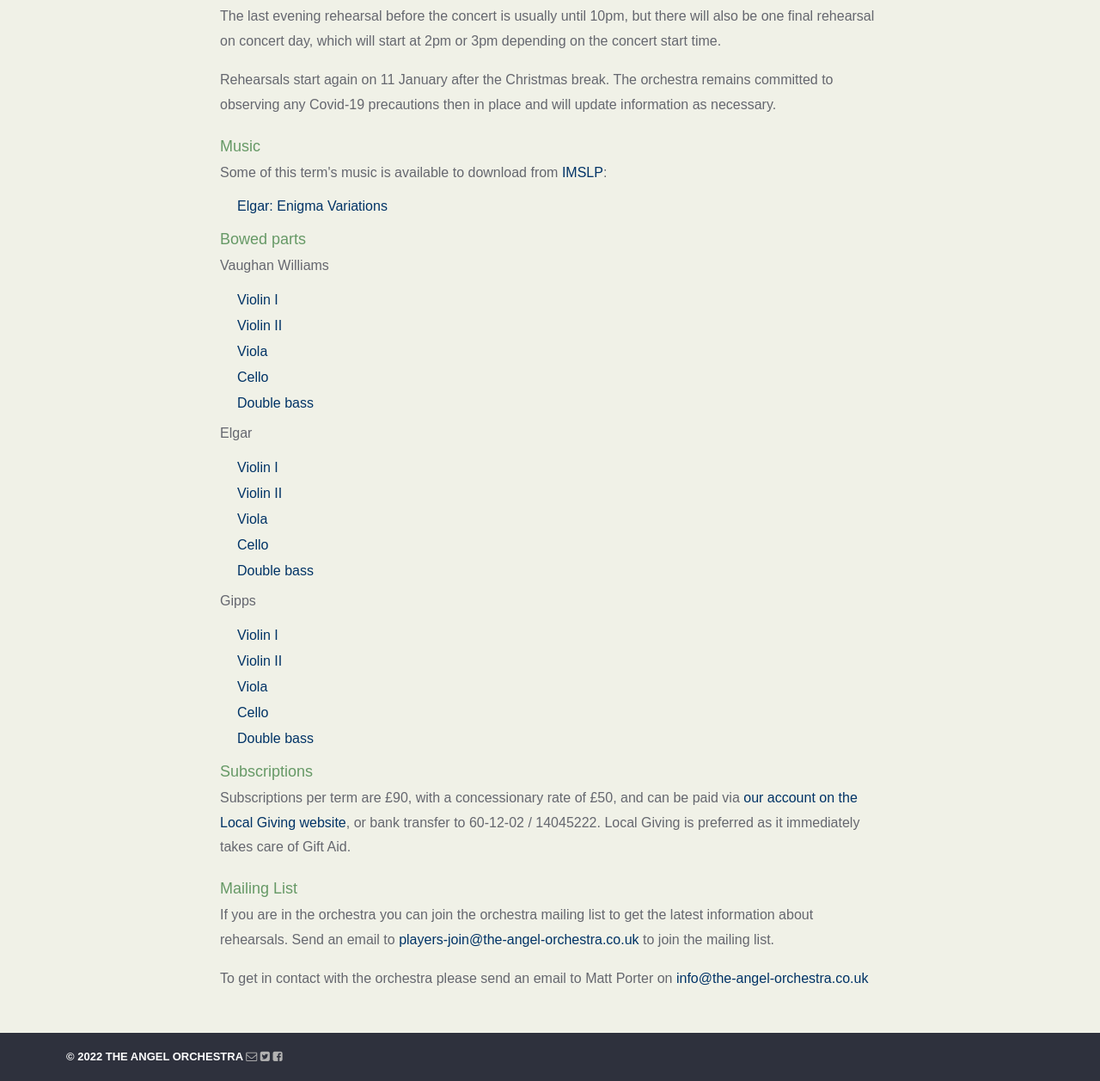
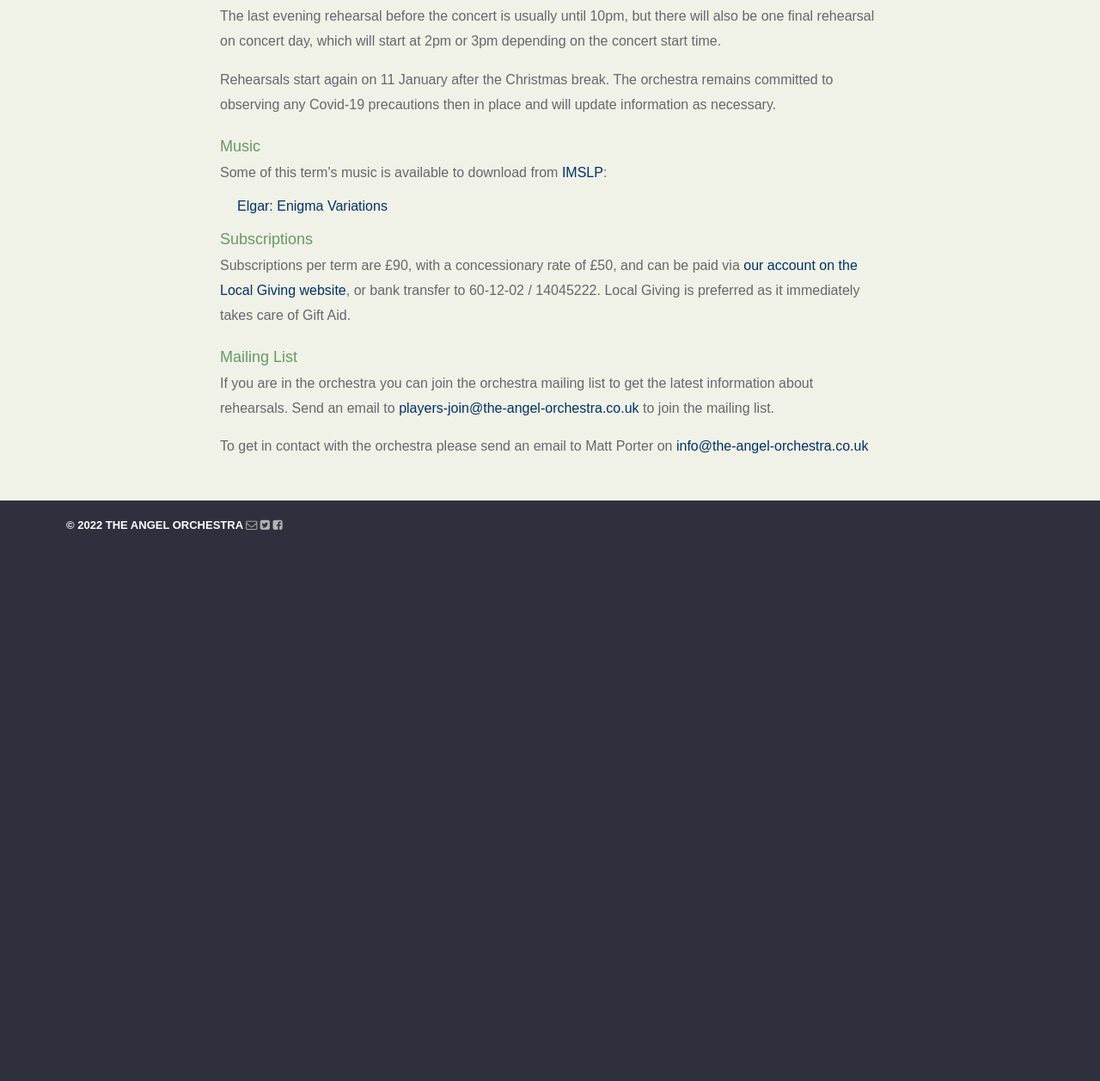
Before and after one commit to the-angel-orchestra/the-angel-orchestra.github.io, a Jekyll site: the page built from rehearsals/index.html, in a window 1280 px wide and 1400 px high, scrolled down 871 px, cut to the strip 143-1400 px from the top of the window. Shown: the whole strip at 86% size. Built offline with Jekyll 4.4.1, drawn with Linux system fonts in a browser that asks for light colours; nearby versions of some CDN libraries; some web fonts are replaced; after the commit the page ends 1653 px from its top, so only the background shows below that.

Commit message:
Remove links to old sheet music

```diff
--- a/rehearsals/index.html
+++ b/rehearsals/index.html
@@ -34,7 +34,7 @@ img-src: sbk.jpeg
 
         </ul>
 
-
+<!--
             <h3 id="bowed_parts">Bowed parts</h3>
 
             <p>Vaughan Williams</p>
@@ -44,25 +44,8 @@ img-src: sbk.jpeg
                 <li><a href="/assets/images/VW Lark va bowed.pdf">Viola</a></li>
                 <li><a href="/assets/images/VW Lark vc bowed.pdf">Cello</a></li>
                 <li><a href="/assets/images/VW Lark db bowed.pdf">Double bass</a></li>
-            </ul>
+            </ul> -->
 
-            <p>Elgar</p>
-            <ul>
-                <li><a href="/assets/images/Enigma_vln1_bowed.pdf">Violin I</a></li>
-                <li><a href="/assets/images/Enigma_vln2_bowed.pdf">Violin II</a></li>
-                <li><a href="/assets/images/Enigma_vla_bowed.pdf">Viola</a></li>
-                <li><a href="/assets/images/Enigma_vcl_bowed.pdf">Cello</a></li>
-                <li><a href="/assets/images/Enigma_cb_bowed.pdf">Double bass</a></li>
-            </ul>
-
-            <p>Gipps</p>
-            <ul>
-                <li><a href="/assets/images/Gipps Cringlemire vln1.pdf">Violin I</a></li>
-                <li><a href="/assets/images/Gipps Cringlemire vln2.pdf">Violin II</a></li>
-                <li><a href="/assets/images/Gipps Cringlemire vla.pdf">Viola</a></li>
-                <li><a href="/assets/images/Gipps Cringlemire vcl.pdf">Cello</a></li>
-                <li><a href="/assets/images/Gipps Cringlemire cb.pdf">Double bass</a></li>
-            </ul>
     </div>
     <div id='stacks_in_127_page0' class='stacks_in markdown_stack'>
 
```
